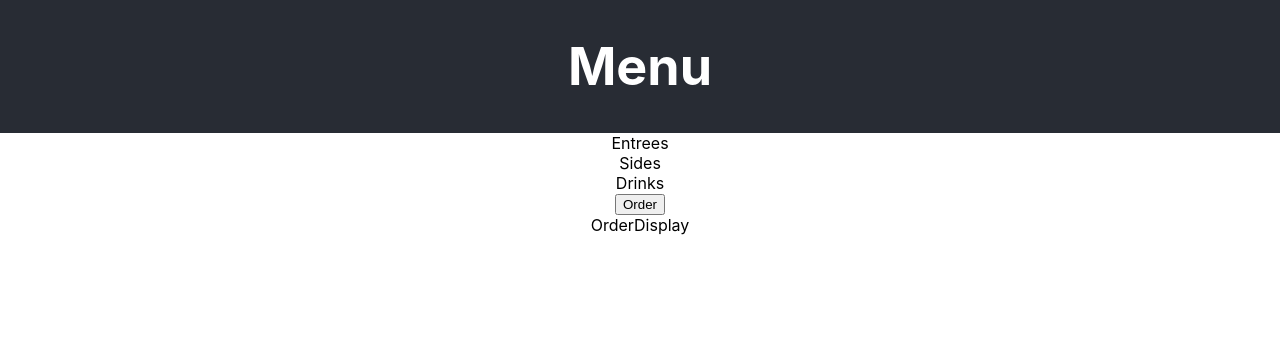
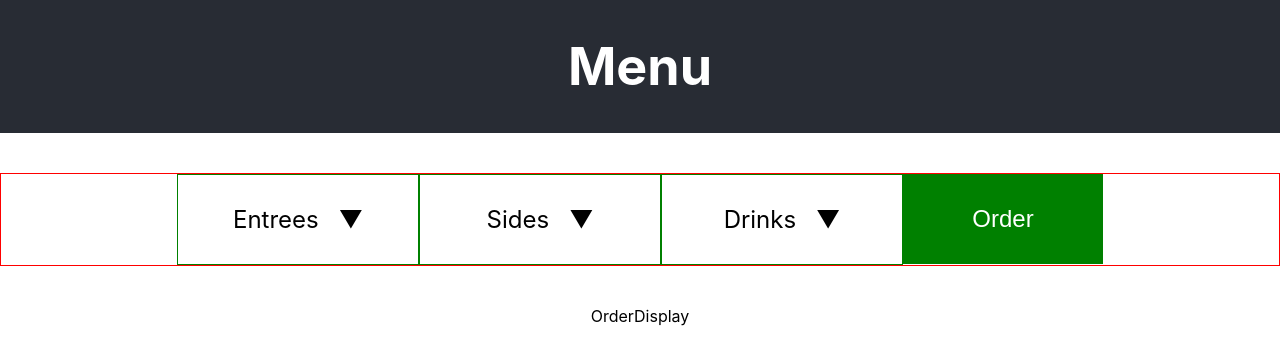
Before and after one commit to michaelsinghurse/click-off-handler, a React (Create React App) app: page / in a window 1280 px wide. Shown: the top 364 px of the page. Built offline with nearby package versions, Linux system fonts and the light colour scheme.

Commit message:
more hacking

```diff
--- a/src/App.css
+++ b/src/App.css
@@ -12,3 +12,47 @@
   font-size: calc(10px + 2vmin);
   color: white;
 }
+
+.input-bar {
+  border: 1px solid red;
+  display: flex;
+  margin: 40px auto;
+  align-items: center;
+  justify-content: center;
+  position: relative;
+}
+
+.input-select,
+.input-submit {
+  border: 1px solid green;
+  font-size: 24px;
+  padding: 30px 20px;
+  flex: 1 200px;
+  max-width: 200px;
+}
+
+.input-select:hover,
+.input-submit:hover {
+  cursor: pointer;
+}
+
+.input-select::after {
+  content: "\25BC";
+  margin-left: 20px;
+}
+
+.input-submit {
+  background-color: green;
+  color: white;
+}
+
+.input-option {
+  position: absolute;
+  border: 1px solid blue;
+  top: 100px;
+  width: 600px;
+}
+
+.hidden {
+  display: none;
+}
--- a/src/App.js
+++ b/src/App.js
@@ -1,4 +1,3 @@
-import logo from './logo.svg';
 import './App.css';
 import InputBar from './components/inputBar';
 import OrderDisplay from './components/orderDisplay';
--- a/src/components/input.js
+++ /dev/null
@@ -1,5 +0,0 @@
-function Input(props){
-  return <div>{props.category}</div>;
-}
-
-export default Input;
--- a/src/components/inputBar.js
+++ b/src/components/inputBar.js
@@ -1,4 +1,4 @@
-import Input from './input';
+import InputSelect from './inputSelect';
 import SubmitButton from './submitButton';
 
 const inputs = [
@@ -31,7 +31,7 @@ const inputs = [
 function InputBar(props){
   const inputElements = inputs.map((input, idx) => {
     return (
-      <Input
+      <InputSelect
         key={idx}
         category={input.category}
         items={input.items}
--- /dev/null
+++ b/src/components/inputOptionContainer.js
@@ -0,0 +1,10 @@
+function InputOptionContainer({category, items, isOpen, onClick}){
+  return (
+    <div
+      className={"input-option" + (isOpen ? "" : " hidden")}>
+      <h3>{category}</h3>
+    </div>
+  );
+}
+
+export default InputOptionContainer;
--- /dev/null
+++ b/src/components/inputSelect.js
@@ -0,0 +1,19 @@
+import InputOptionContainer from './inputOptionContainer';
+
+function InputSelect({category, items, isOpen, onClick}){
+  return (
+    <div
+      className="input-select"
+    >
+      {category}
+      <InputOptionContainer
+        category={category}
+        items={items}
+        isOpen={isOpen}
+        onClick={onClick}
+      />
+    </div>
+  );
+}
+
+export default InputSelect;
--- a/src/components/submitButton.js
+++ b/src/components/submitButton.js
@@ -1,5 +1,5 @@
 function SubmitButton(props){
-  return <input type="button" value= "Order" />;
+  return <input className="input-submit" type="button" value= "Order" />;
 }
 
 export default SubmitButton;
```
